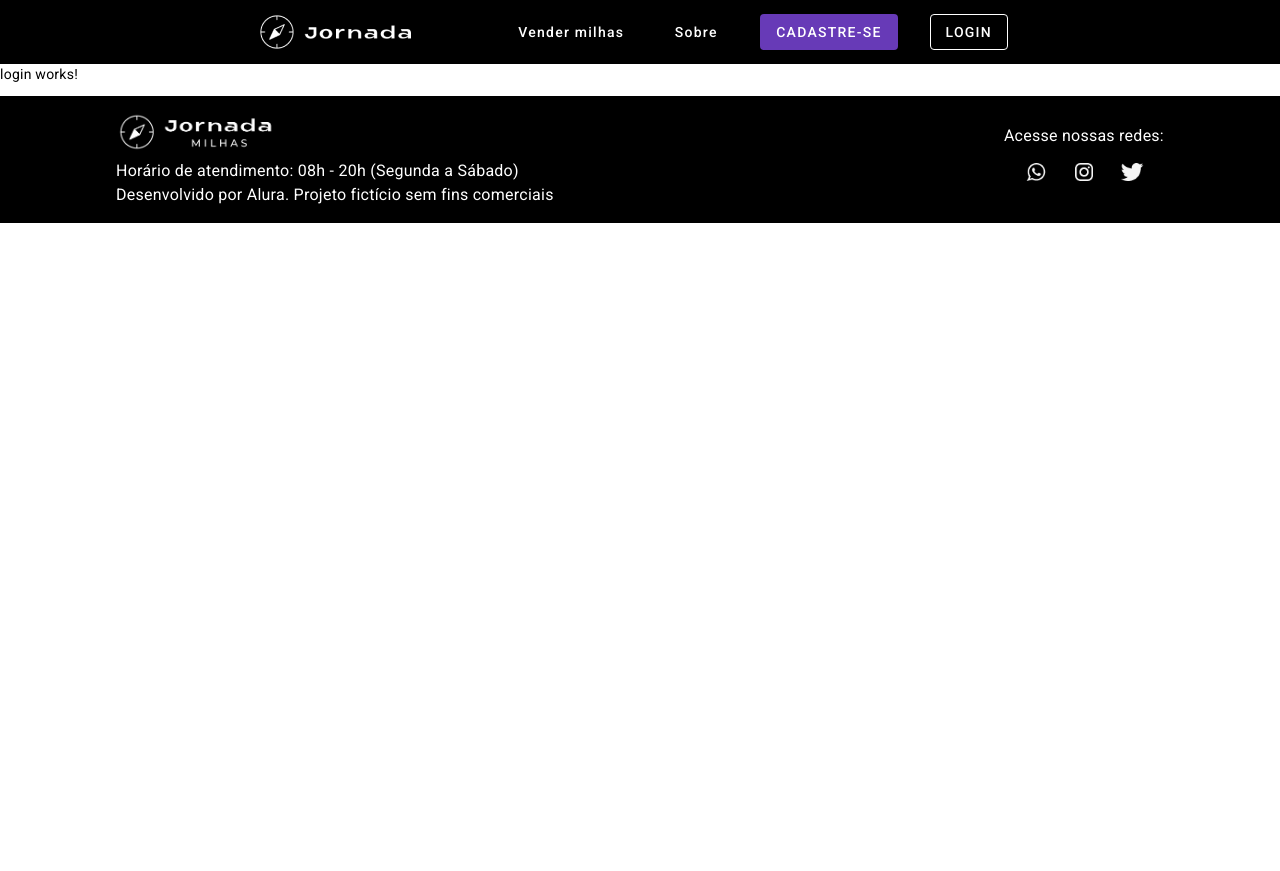
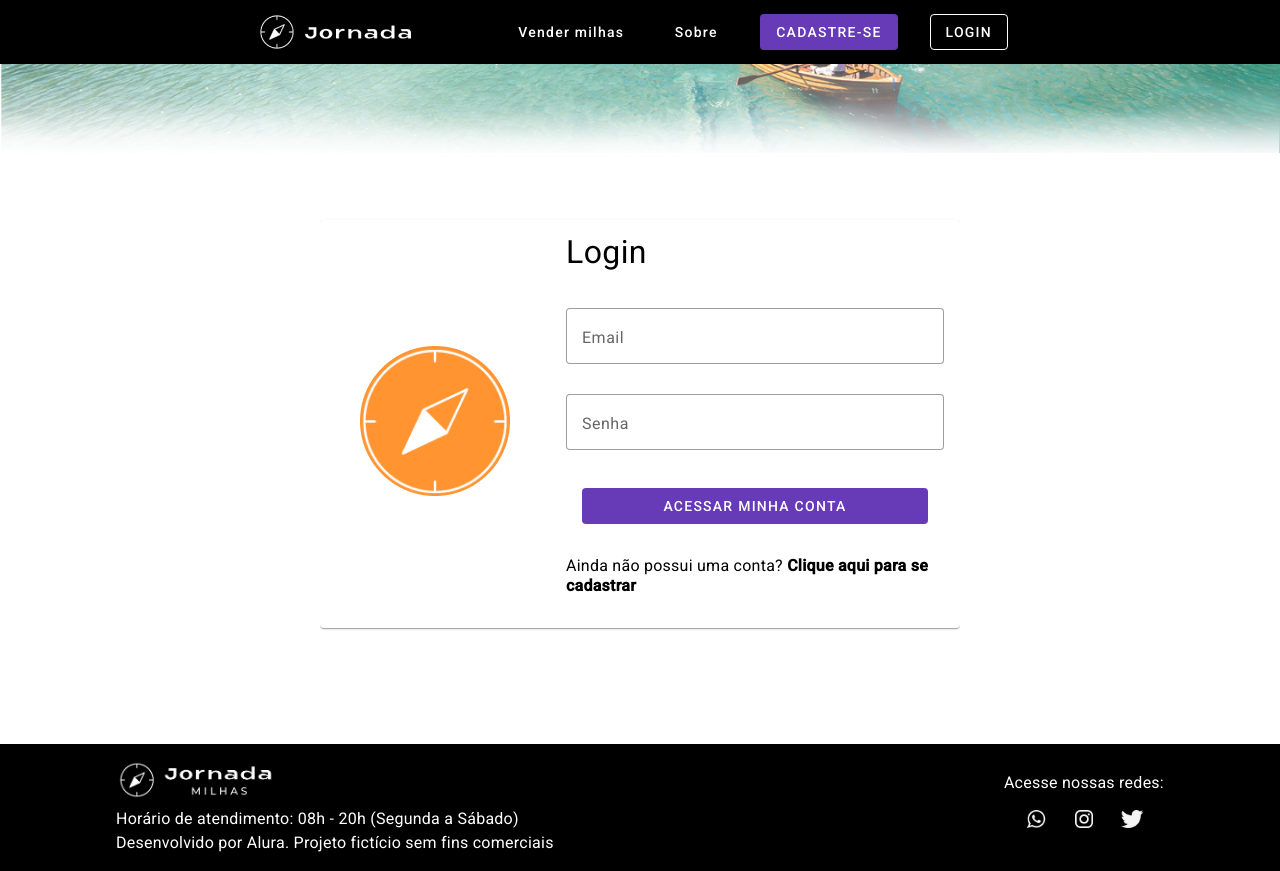
Before and after one commit to GiselleBarbosa/angular-authentication-token-JWT, an Angular app: page /login in a window 1280 px wide. Before the commit the page ends 800 px from the top, so only its background shows below. Built offline with nearby package versions, Linux system fonts and the light colour scheme.

Commit message:
style: criado o template da tela de login

```diff
--- a/src/app/pages/login/login.component.html
+++ b/src/app/pages/login/login.component.html
@@ -1 +1,42 @@
-<p>login works!</p>
+<app-banner
+  src="assets/imagens/banner-login.png"
+  alt="banner da tela de login"
+/>
+
+<section class="login-component">
+  <mat-card class="login">
+    <div class="image-container">
+      <figure>
+        <img
+          src="assets/imagens/simbolo-bussola.png"
+          alt="Símbolo de uma bussola laranja"
+        />
+      </figure>
+    </div>
+    <div class="form-container">
+      <mat-card-header>
+        <mat-card-title>Login</mat-card-title>
+      </mat-card-header>
+
+      <form>
+        <mat-card-content>
+          <mat-form-field appearance="outline">
+            <mat-label>Email</mat-label>
+            <input matInput type="email" placeholder="Digite seu email" />
+          </mat-form-field>
+
+          <mat-form-field appearance="outline">
+            <mat-label>Senha</mat-label>
+            <input matInput type="password" placeholder="Digite sua senha" />
+          </mat-form-field>
+          <mat-card-actions align="start">
+            <button mat-flat-button color="primary">ACESSAR MINHA CONTA</button>
+          </mat-card-actions>
+          <p>Ainda não possui uma conta?
+            <a><strong>Clique aqui para se cadastrar</strong></a>
+          </p>
+        </mat-card-content>
+      </form>
+    </div>
+  </mat-card>
+</section>
--- a/src/app/pages/login/login.component.scss
+++ b/src/app/pages/login/login.component.scss
@@ -0,0 +1,66 @@
+.login-component {
+  max-width: 50%;
+  min-height: 74%;
+  overflow-y: hidden;
+  display: flex;
+  flex-direction: column;
+  margin: 0 auto;
+
+  .login {
+    display: flex;
+    flex-direction: row;
+    justify-content: center;
+    margin-top: 68px;
+  }
+
+  .image-container {
+    display: flex;
+    justify-content: center;
+    align-items: center;
+  }
+
+  .form-container {
+    display: flex;
+    flex-direction: column;
+    padding-bottom: 16px;
+
+    mat-card-header {
+      margin-bottom: 24px;
+
+      mat-card-title {
+        font-size: 32px;
+        font-weight: 400;
+      }
+    }
+
+    mat-card-content {
+      display: flex;
+      flex-direction: column;
+      gap: 8px;
+    }
+
+    mat-card-actions {
+      display: flex;
+      flex-direction: column;
+      align-items: normal;
+
+      button {
+        margin: 0 8px;
+        margin-bottom: 16px;
+      }
+    }
+
+    p {
+      font-size: 16px;
+      font-weight: 400;
+    }
+
+    a {
+      cursor: pointer;
+
+      &:active {
+        color: #551A8B;
+      }
+    }
+  }
+}
--- a/src/app/shared/header/header.component.html
+++ b/src/app/shared/header/header.component.html
@@ -5,6 +5,6 @@
     <button mat-button>Vender milhas</button>
     <button mat-button>Sobre</button>
     <button mat-raised-button color="primary">CADASTRE-SE</button>
-    <button mat-stroked-button>LOGIN</button>
+    <button mat-stroked-button routerLink="login">LOGIN</button>
   </mat-toolbar>
 </header>
```
